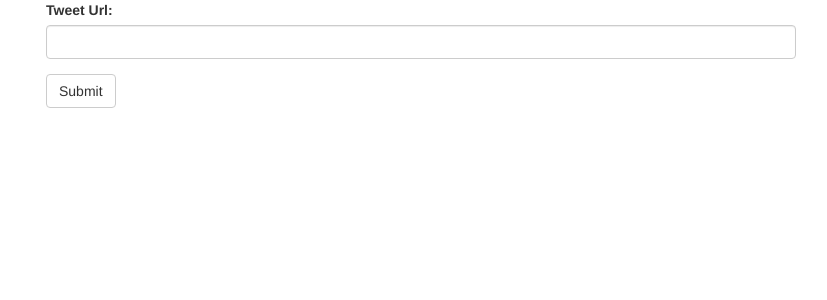
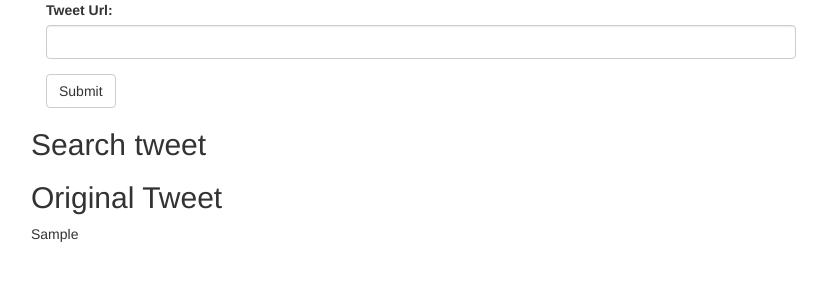
Before and after one commit to annatraussnig/source-engine, a Flask app: template templates/tweet.html in a window 1280 px wide. Shown: the top 300 px of the page, without its empty margins (24-851 px from the left). Run offline with Flask 2, Linux system fonts and the light colour scheme; the template is opened without the code that fills it: values that come from a table or form of the project are taken from there, most other values are stand-ins (such as "Sample title", 1, 10 or a date in 2020); some libraries are stand-ins or nearby versions.

Commit message:
Show the tweets

```diff
--- a/app.py
+++ b/app.py
@@ -2,6 +2,7 @@
 import os
 
 import twitter
+import requests
 from dotenv import load_dotenv
 from flask import Flask, render_template
 from flask_bootstrap import Bootstrap
@@ -12,7 +13,8 @@
 load_dotenv()
 
 api = twitter.Api(access_token_key=os.environ.get('TWITTER_ACCESS_TOKEN_KEY'),
-                  access_token_secret=os.environ.get('TWITTER_ACCESS_TOKEN_SECRET'),
+                  access_token_secret=os.environ.get(
+                      'TWITTER_ACCESS_TOKEN_SECRET'),
                   consumer_key=os.environ.get('TWITTER_CONSUMER_KEY'),
                   consumer_secret=os.environ.get('TWITTER_CONSUMER_SECRET'),
                   tweet_mode='extended'
@@ -36,23 +38,37 @@
 def index():
     form = TweetForm()
     message = ""
+    searched_tweet_html = ""
+    original_tweet_html = ""
     if form.validate_on_submit():
         url = form.url.data
-        original_tweet_user_id = find_original_tweet_user_id(url)
-        print(original_tweet_user_id)
+        searched_tweet_html = get_inline_html_for_tweet(url)
+        original_tweet = find_original_tweet(url)
+        original_tweet_html = get_inline_html_for_tweet('https://twitter.com/blank/status/'+original_tweet['id_str']) # the URL construction is hacky but seems to work
+        print(original_tweet['user']['id'])
         message = "Looking for tweet source"
-    return render_template('tweet.html', form=form, message=message)
+    return render_template('tweet.html', form=form, message=message, searched_tweet=searched_tweet_html, original_tweet=original_tweet_html)
 
 
-def find_original_tweet_user_id(url):
+def get_inline_html_for_tweet(url):
+    response = requests.get('https://publish.twitter.com/oembed?url='+url)
+    if response:
+        print(response.json()['html'])
+        return response.json()['html']
+    else:
+        return '<p>Tweet not found</p>'
+
+
+def find_original_tweet(url):
     status_id = url.split('status/')[1].split('?')[0]
     status = json.loads(api.GetStatus(status_id).AsJsonString())
 
-    hashtag_string = ' AND '.join([f'%23{hashtag["text"]}' for hashtag in status['hashtags']])
+    hashtag_string = ' AND '.join(
+        [f'%23{hashtag["text"]}' for hashtag in status['hashtags']])
     result = api.GetSearch(
         raw_query=f"q={hashtag_string}&count=200", return_json=True)['statuses']
 
-    print(result)
+    #print(result)
 
     while len(result) == 200:
         result = api.GetSearch(raw_query=f"q={hashtag_string}&count=200&max_id={result[-1]['id']}", return_json=True)[
@@ -61,9 +77,10 @@
     if not result:
         original_tweet = status
     else:
-        original_tweet = json.loads(api.GetStatus(result[-1]['id']).AsJsonString())
+        original_tweet = json.loads(
+            api.GetStatus(result[-1]['id']).AsJsonString())
 
-    return original_tweet['user']['id']
+    return original_tweet
 
 
 # keep this as is
--- a/templates/tweet.html
+++ b/templates/tweet.html
@@ -15,7 +15,21 @@
 
             {{ wtf.quick_form(form) }}
 
-            <p class="pt-5"><strong>{{ message }}</strong></p>
+            <div class="row">
+                <div class="col-6">
+                    <h2>Search tweet</h2>
+                    {% if searched_tweet %}
+                    {{ searched_tweet|safe }}
+                    {% endif %}
+                </div>
+                <div class="col-6">
+                    <h2>Original Tweet</h2>
+                    {% if original_tweet %}
+                    {{ original_tweet|safe }}
+                    {% endif %}
+                </div>
+            </div>
+
 
         </div>
     </div>
```
